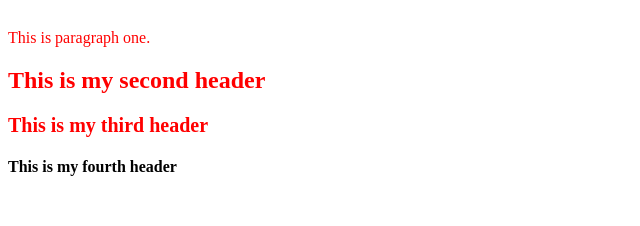
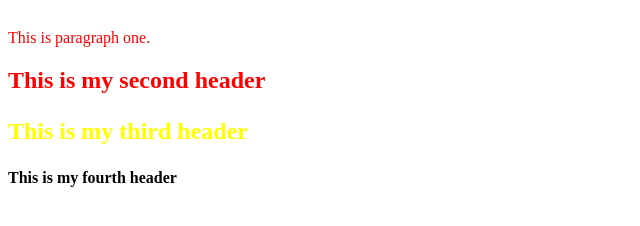
Before and after one commit to brian-w-worsham/SshRemoteRepo, a plain HTML site: page index.html in a window 1280 px wide. Shown: the part 66-292 px from the top of the page, without its empty margins (0-640 px from the left). Drawn offline with Linux system fonts and the light colour scheme.

Commit message:
fixed merge conflict issue

```diff
--- a/index.html
+++ b/index.html
@@ -20,11 +20,6 @@
                 font-size: 150%;
             }
 
-            h3{
-                color: red;
-                font-size: 125%;
-            }
-
             p {
                 color: red;
             }
```
